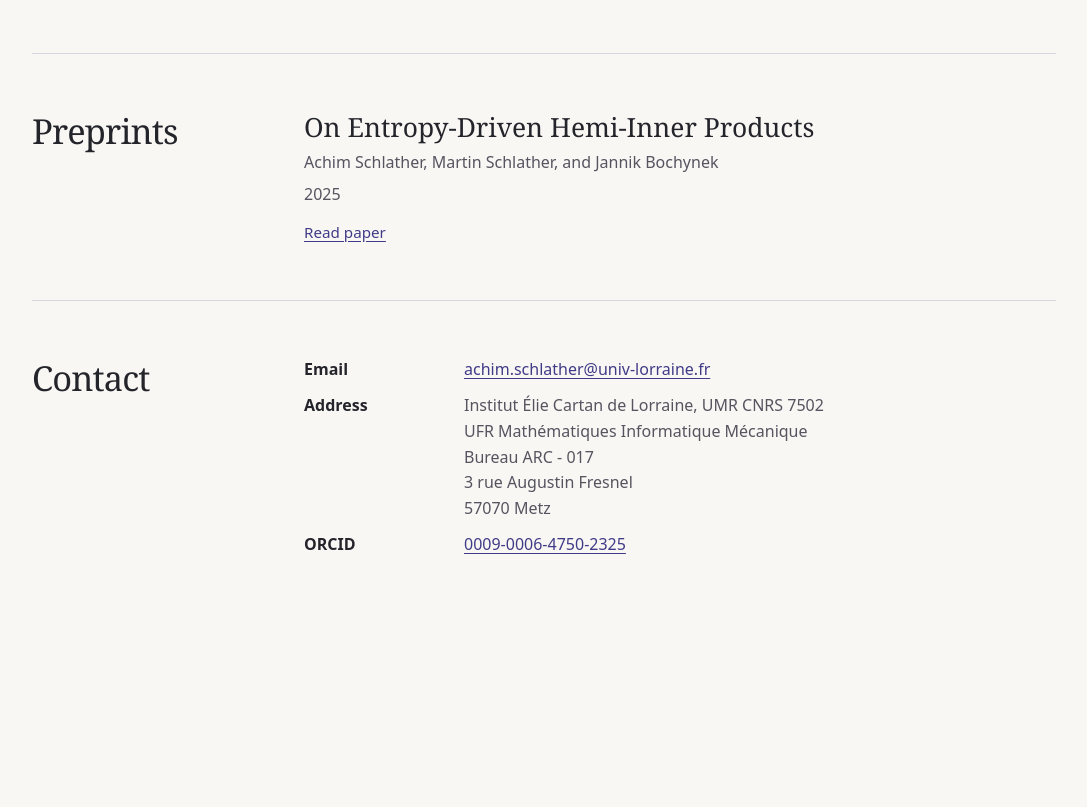
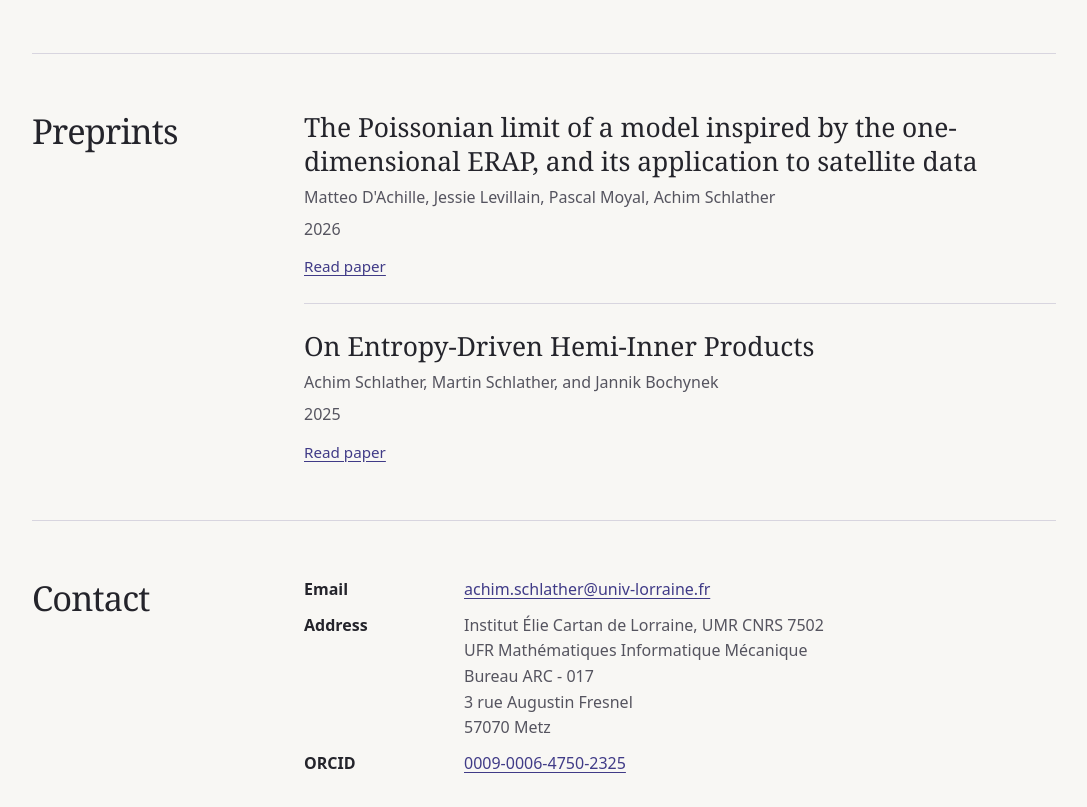
Before and after one commit to AchimSchlather/AchimSchlather.github.io, a plain HTML site: page index.html in a window 1280 px wide. Shown: the part 1022-1829 px from the top of the page, without its empty margins (96-1183 px from the left). Before the commit the page ends 1635 px from the top, so only its background shows below. Drawn offline with Linux system fonts and the light colour scheme.

Commit message:
Add new publication entry for Poissonian limit paper
Added a new publication entry with details and a link.

```diff
--- a/index.html
+++ b/index.html
@@ -253,6 +253,14 @@
         <ul class="entries" role="list">
           <li class="publication">
             <article>
+              <h3>The Poissonian limit of a model inspired by the one-dimensional ERAP, and its application to satellite data</h3>
+              <p class="details">Matteo D'Achille, Jessie Levillain, Pascal Moyal, Achim Schlather</p>
+              <p class="details">2026</p>
+              <p class="paper-link"><a href="https://arxiv.org/abs/2611.33038">Read paper</a></p>
+            </article>
+          </li>
+          <li class="publication">
+            <article>
               <h3>On Entropy-Driven Hemi-Inner Products</h3>
               <p class="details">Achim Schlather, Martin Schlather, and Jannik Bochynek</p>
               <p class="details">2025</p>
```
